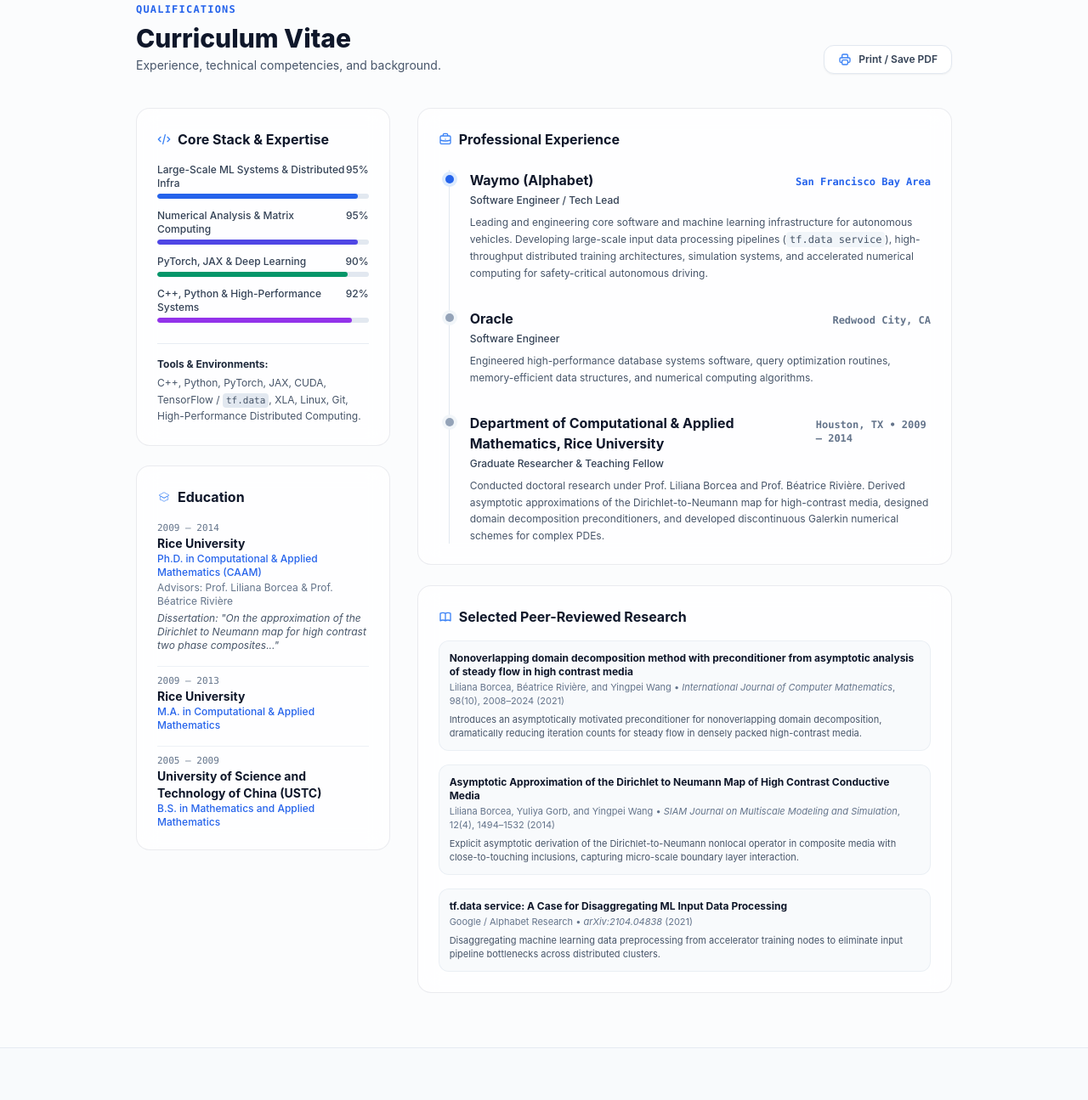
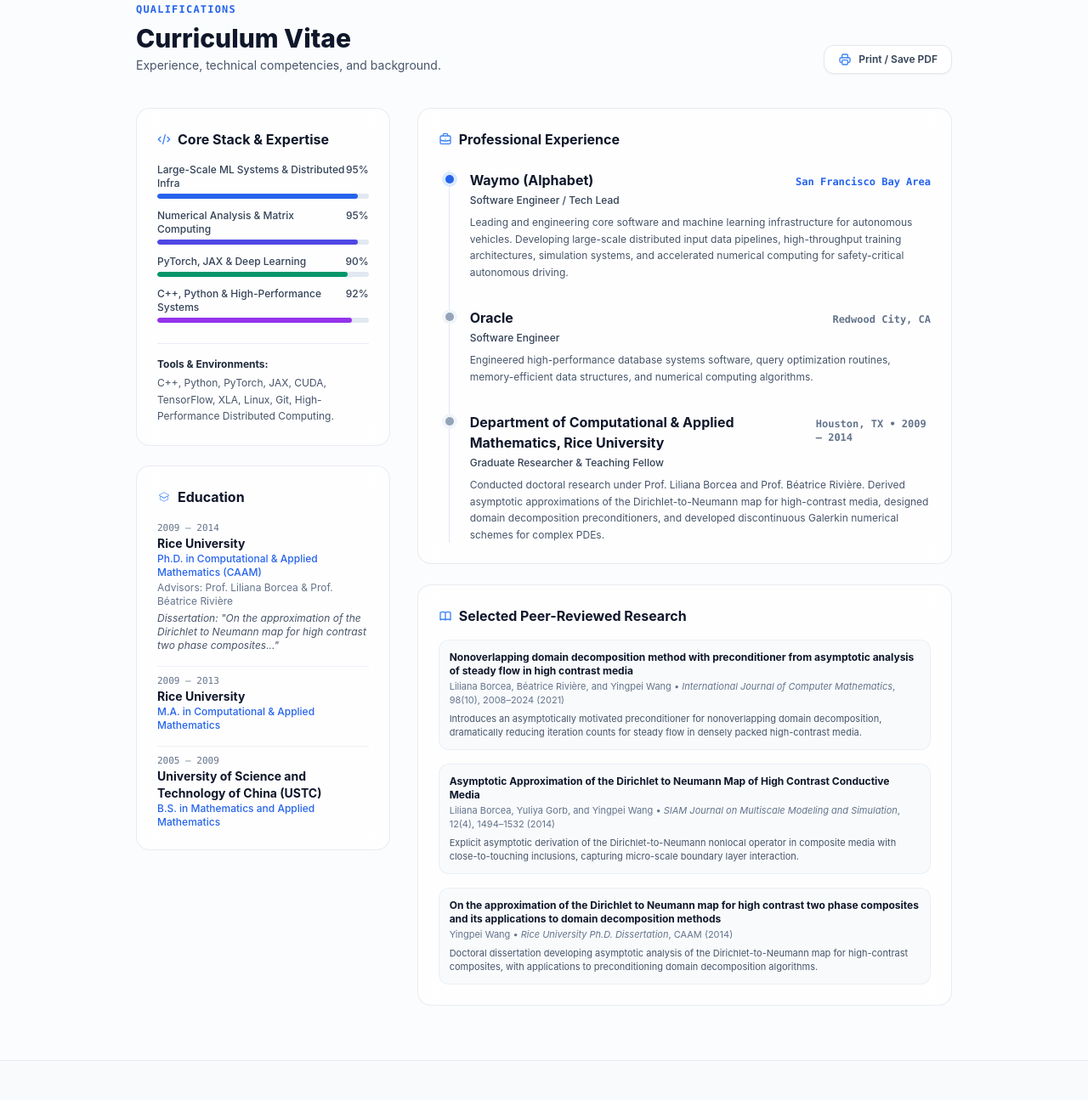
Before and after one commit to YingpeiWang/YingpeiWang.github.io, a plain HTML site: page index.html in a window 1280 px wide. Shown: the part 4375-5670 px from the top of the page at 85% size. Drawn offline with nearby package versions, Linux system fonts and the light colour scheme.

Commit message:
Remove tf.data reference; list only authored papers and PhD dissertation

```diff
--- a/index.html
+++ b/index.html
@@ -669,7 +669,7 @@
             <div class="mt-6 pt-4 border-t border-slate-200/80 dark:border-slate-800 text-xs">
               <span class="font-bold text-slate-800 dark:text-slate-200">Tools & Environments:</span>
               <p class="text-slate-600 dark:text-slate-400 mt-1 leading-relaxed">
-                C++, Python, PyTorch, JAX, CUDA, TensorFlow / <code class="font-mono text-[11px] bg-slate-200 dark:bg-slate-800 px-1 py-0.5 rounded">tf.data</code>, XLA, Linux, Git, High-Performance Distributed Computing.
+                C++, Python, PyTorch, JAX, CUDA, TensorFlow, XLA, Linux, Git, High-Performance Distributed Computing.
               </p>
             </div>
           </div>
@@ -723,7 +723,7 @@
                 </div>
                 <p class="text-xs font-medium text-slate-700 dark:text-slate-300">Software Engineer / Tech Lead</p>
                 <p class="text-slate-600 dark:text-slate-400 text-xs mt-2 leading-relaxed">
-                  Leading and engineering core software and machine learning infrastructure for autonomous vehicles. Developing large-scale input data processing pipelines (<code class="font-mono bg-slate-100 dark:bg-slate-800 px-1 py-0.5 rounded">tf.data service</code>), high-throughput distributed training architectures, simulation systems, and accelerated numerical computing for safety-critical autonomous driving.
+                  Leading and engineering core software and machine learning infrastructure for autonomous vehicles. Developing large-scale distributed input data pipelines, high-throughput training architectures, simulation systems, and accelerated numerical computing for safety-critical autonomous driving.
                 </p>
               </div>
 
@@ -776,9 +776,9 @@
               </div>
 
               <div class="p-3 rounded-xl bg-slate-50 dark:bg-slate-800/60 border border-slate-200/60 dark:border-slate-700/60">
-                <h5 class="font-bold text-slate-900 dark:text-white">tf.data service: A Case for Disaggregating ML Input Data Processing</h5>
-                <p class="text-slate-500 dark:text-slate-400 text-[11px] mt-0.5">Google / Alphabet Research &bull; <em>arXiv:2104.04838</em> (2021)</p>
-                <p class="text-slate-600 dark:text-slate-300 text-[11px] mt-1.5">Disaggregating machine learning data preprocessing from accelerator training nodes to eliminate input pipeline bottlenecks across distributed clusters.</p>
+                <h5 class="font-bold text-slate-900 dark:text-white">On the approximation of the Dirichlet to Neumann map for high contrast two phase composites and its applications to domain decomposition methods</h5>
+                <p class="text-slate-500 dark:text-slate-400 text-[11px] mt-0.5">Yingpei Wang &bull; <em>Rice University Ph.D. Dissertation</em>, CAAM (2014)</p>
+                <p class="text-slate-600 dark:text-slate-300 text-[11px] mt-1.5">Doctoral dissertation developing asymptotic analysis of the Dirichlet-to-Neumann map for high-contrast composites, with applications to preconditioning domain decomposition algorithms.</p>
               </div>
             </div>
           </div>
```
